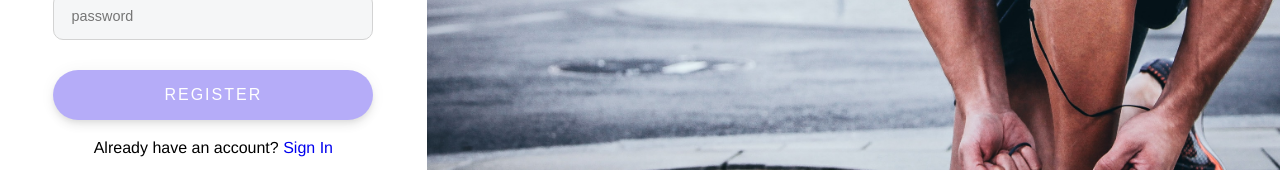
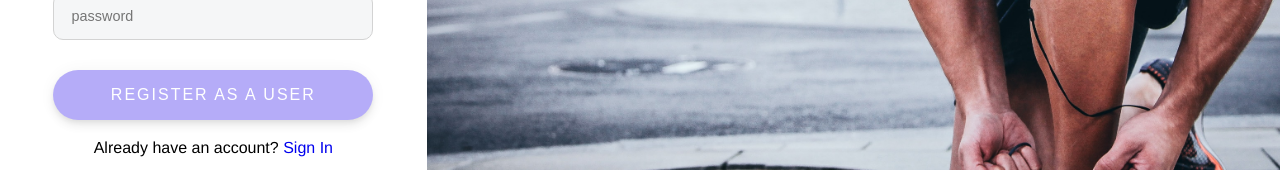
Before and after one commit to chingu-voyages/v11-bears-team-08, a React (Create React App) app in the folder client/: page /register in a window 1280 px wide. Shown: the part 487-657 px from the top of the page. Built offline with nearby package versions, Linux system fonts and the light colour scheme; no server answers.

Commit message:
extract user fields and validation helpers into separate component
enables implementing a multi step form

```diff
--- a/client/src/pages/Signup/index.js
+++ b/client/src/pages/Signup/index.js
@@ -46,11 +46,11 @@ const InputError = styled.p`
   letter-spacing: 1px;
 `
 
-const RegisterButton = styled.button`
+const Button = styled.button`
   margin: 1em 10%;
   padding: 1em 1.2em;
   border-radius: 25px;
-  background: #4933ef;
+  background: ${(props) => (props.trainer ? '#3BAE31' : '#4933EF')};
   color: white;
   font-size: 1rem;
   letter-spacing: 2px;
@@ -67,6 +67,9 @@ const RegisterButton = styled.button`
 `
 
 export default function Signup() {
+  const [, setUser] = useContext(UserContext)
+
+  // user state
   const [firstName, setFirstName] = useState('')
   const [lastName, setLastName] = useState('')
   const [email, setEmail] = useState('')
@@ -75,19 +78,18 @@ export default function Signup() {
   const [lNameError, setLNameError] = useState('')
   const [emailError, setEmailError] = useState('')
   const [passwordError, setPasswordError] = useState('')
-  const [loading, setLoading] = useState(false)
-  const [, setUser] = useContext(UserContext)
 
-  // this enables submitting the form only when eligible
-  const isFilled = Boolean(firstName && lastName && email && password)
-  const isValid = !Boolean(
+  // enables submitting the form only when eligible
+  const [isLoading, setLoading] = useState(false)
+  const isUserReady = Boolean(firstName && lastName && email && password)
+  const isUserInputValid = !Boolean(
     fNameError || lNameError || emailError || passwordError
   )
 
   async function handleSubmit(e) {
     e.preventDefault()
 
-    if (loading || !isFilled || !isValid) {
+    if (isLoading || !isUserReady || !isUserInputValid) {
       return
     }
 
@@ -106,80 +108,28 @@ export default function Signup() {
     setUser(user)
   }
 
-  function validateFName(e) {
-    if (/[^a-zA-Z]/gi.test(e.target.value)) {
-      setFNameError('Invalid first name format')
-    }
-  }
-
-  function validateLName(e) {
-    if (/[^a-zA-Z]/gi.test(e.target.value)) {
-      setLNameError('Invalid last name format')
-    }
-  }
-
-  function validateEmail(e) {
-    if (!e.target.value.includes('@')) setEmailError('Invalid email format')
-  }
-
-  function validatePassword(e) {
-    if (e.target.value.length < 8) {
-      setPasswordError('Password must be more than 8 characters')
-    }
+  // categorize props for more readability
+  const buttonsProps = { isLoading, isUserReady, isUserInputValid }
+  const userProps = { firstName, lastName, email, password }
+  const setUserProps = { setFirstName, setLastName, setEmail, setPassword }
+  const userErrorsProps = { fNameError, lNameError, emailError, passwordError }
+  const setUserErrorsProps = {
+    setFNameError,
+    setLNameError,
+    setEmailError,
+    setPasswordError
   }
 
   return (
     <Container>
       <Form onSubmit={handleSubmit}>
-        <h2>Register Today!</h2>
-        <Input
-          onChange={(e) => setFirstName(e.target.value)}
-          value={firstName}
-          onBlur={validateFName}
-          onFocus={() => setFNameError('')}
-          type="text"
-          error={fNameError}
-          placeholder="First Name"
+        <UserFields
+          userProps={userProps}
+          setUserProps={setUserProps}
+          errorsProps={userErrorsProps}
+          setErrorsProps={setUserErrorsProps}
+          buttonsProps={buttonsProps}
         />
-        {fNameError && <InputError>{fNameError}</InputError>}
-
-        <Input
-          onChange={(e) => setLastName(e.target.value)}
-          value={lastName}
-          onBlur={validateLName}
-          onFocus={() => setLNameError('')}
-          type="text"
-          error={lNameError}
-          placeholder="Last Name"
-        />
-        {lNameError && <InputError>{lNameError}</InputError>}
-
-        <Input
-          onChange={(e) => setEmail(e.target.value)}
-          value={email}
-          onBlur={validateEmail}
-          onFocus={() => setEmailError('')}
-          type="email"
-          placeholder="Email"
-          error={emailError}
-        />
-        {emailError && <InputError>{emailError}</InputError>}
-
-        <Input
-          onChange={(e) => setPassword(e.target.value)}
-          value={password}
-          onBlur={validatePassword}
-          onFocus={() => setPasswordError('')}
-          type="password"
-          placeholder="password"
-          error={passwordError}
-        />
-        {passwordError && <InputError>{passwordError}</InputError>}
-
-        <RegisterButton disabled={loading || !isFilled || !isValid}>
-          Register
-        </RegisterButton>
-
         <p>
           Already have an account? <Link to="/login">Sign In</Link>
         </p>
@@ -189,3 +139,102 @@ export default function Signup() {
     </Container>
   )
 }
+
+function UserFields({
+  userProps,
+  setUserProps,
+  errorsProps,
+  setErrorsProps,
+  buttonsProps
+}) {
+  return (
+    <>
+      <h2>Register Today!</h2>
+      <Input
+        type="text"
+        placeholder="First Name"
+        value={userProps.firstName}
+        onChange={(e) => setUserProps.setFirstName(e.target.value)}
+        error={errorsProps.fNameError}
+        onFocus={() => setErrorsProps.setFNameError('')}
+        onBlur={validateFName}
+      />
+      {errorsProps.fNameError && (
+        <InputError>{errorsProps.fNameError}</InputError>
+      )}
+
+      <Input
+        type="text"
+        placeholder="Last Name"
+        value={userProps.lastName}
+        onChange={(e) => setUserProps.setLastName(e.target.value)}
+        error={errorsProps.lNameError}
+        onFocus={() => setErrorsProps.setLNameError('')}
+        onBlur={validateLName}
+      />
+      {errorsProps.lNameError && (
+        <InputError>{errorsProps.lNameError}</InputError>
+      )}
+
+      <Input
+        type="email"
+        placeholder="Email"
+        value={userProps.email}
+        onChange={(e) => setUserProps.setEmail(e.target.value)}
+        error={errorsProps.emailError}
+        onFocus={() => setErrorsProps.setEmailError('')}
+        onBlur={validateEmail}
+      />
+      {errorsProps.emailError && (
+        <InputError>{errorsProps.emailError}</InputError>
+      )}
+
+      <Input
+        type="password"
+        placeholder="password"
+        value={userProps.password}
+        onChange={(e) => setUserProps.setPassword(e.target.value)}
+        error={errorsProps.passwordError}
+        onFocus={() => setErrorsProps.setPasswordError('')}
+        onBlur={validatePassword}
+      />
+      {errorsProps.passwordError && (
+        <InputError>{errorsProps.passwordError}</InputError>
+      )}
+
+      <Button
+        disabled={
+          buttonsProps.isLoading ||
+          !buttonsProps.isUserReady ||
+          !buttonsProps.isUserInputValid
+        }
+      >
+        Register as a User
+      </Button>
+    </>
+  )
+
+  function validateFName(e) {
+    if (/[^a-zA-Z]/gi.test(e.target.value)) {
+      setErrorsProps.setFNameError('Invalid first name format')
+    }
+  }
+
+  function validateLName(e) {
+    if (/[^a-zA-Z]/gi.test(e.target.value)) {
+      setErrorsProps.setLNameError('Invalid last name format')
+    }
+  }
+
+  function validateEmail(e) {
+    if (!e.target.value.includes('@')) {
+      setErrorsProps.setEmailError('Invalid email format')
+    }
+  }
+
+  function validatePassword(e) {
+    if (e.target.value.length < 8) {
+      setErrorsProps.setPasswordError('Password must be more than 8 characters')
+    }
+  }
+}
```
